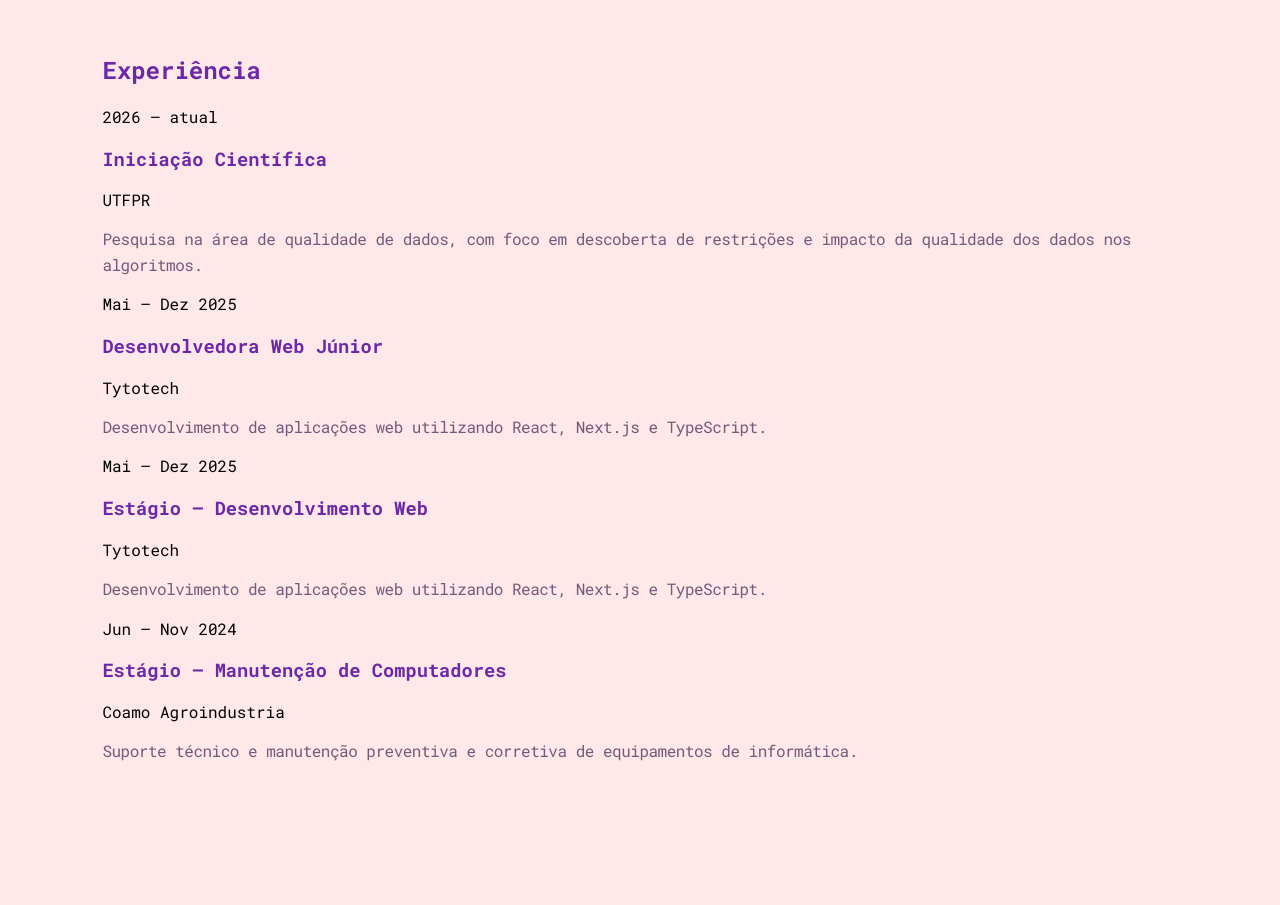
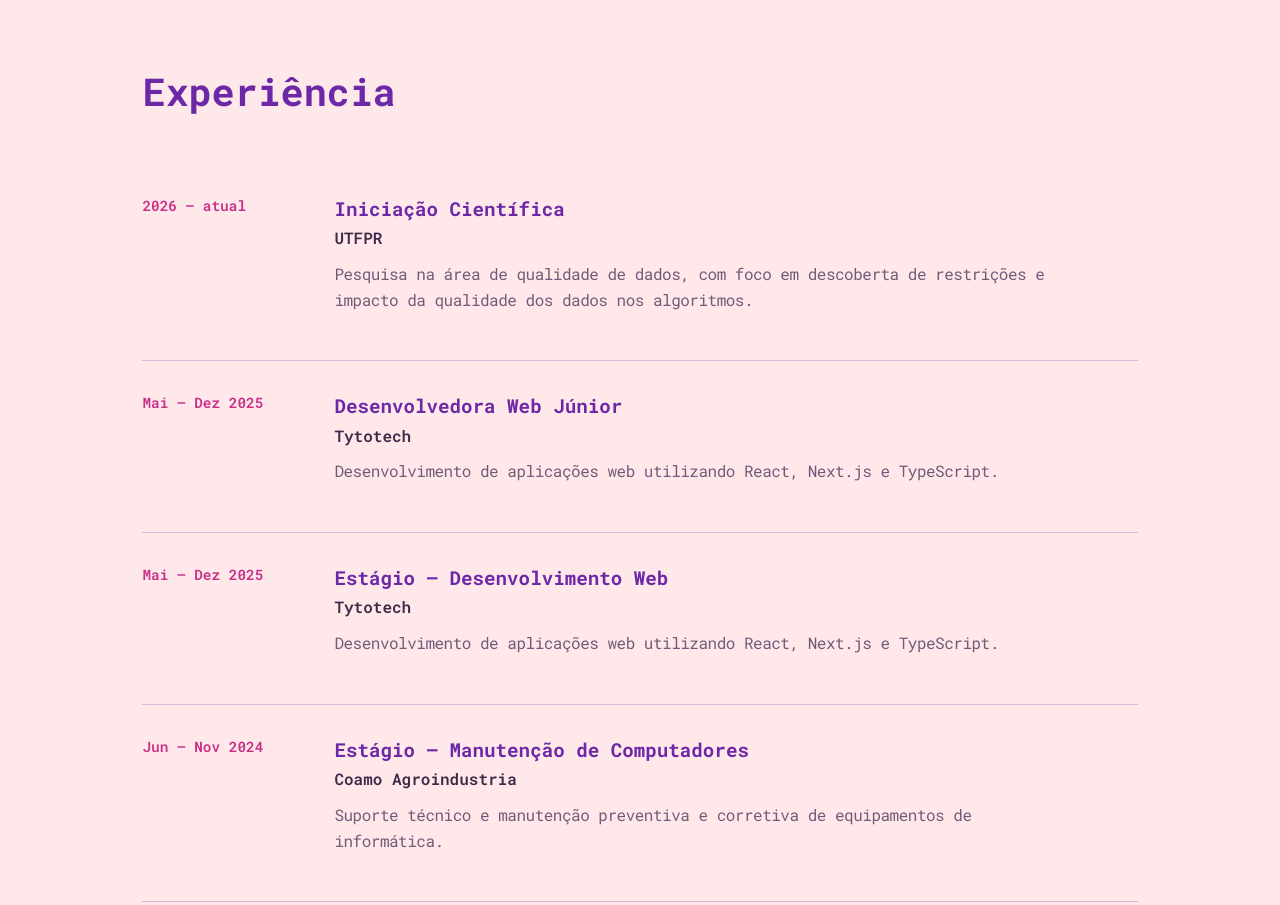
Before and after one commit to mendeseduarda/portfolio-eng-software, a plain HTML site: page index.html in a window 1280 px wide. Shown: the part 1666-2571 px from the top of the page. Drawn offline with Linux system fonts and the light colour scheme.

Commit message:
style: estilizando a secao experiencia

```diff
--- a/style.css
+++ b/style.css
@@ -110,3 +110,50 @@ section {
     flex-direction: column;
     justify-content: center;
 }
+
+#experiencia {
+    max-width: 75rem;
+    margin: 0 auto;
+}
+
+.experiencia-titulo h2 {
+    font-size: clamp(2rem, 3vw, 3rem);
+    margin-bottom: 3rem;
+}
+
+.experiencia-lista {
+    display: flex;
+    flex-direction: column;
+}
+
+.experiencia-item {
+    display: grid;
+    grid-template-columns: 10rem 1fr;
+    gap: 2rem;
+    padding: 2rem 0;
+    border-bottom: 1px solid #d8b8d8;
+}
+
+.experiencia-data {
+    color: #c92f89;
+    font-size: 0.9rem;
+    font-weight: 600;
+}
+
+.experiencia-info h3 {
+    color: #6d28a8;
+    margin: 0 0 0.4rem 0;
+    font-size: 1.2rem;
+}
+
+.experiencia-info span {
+    color: #3f2948;
+    font-weight: 600;
+}
+
+.experiencia-info p {
+    color: #725b78;
+    margin-top: 0.8rem;
+    max-width: 45rem;
+    line-height: 1.6;
+}
```
